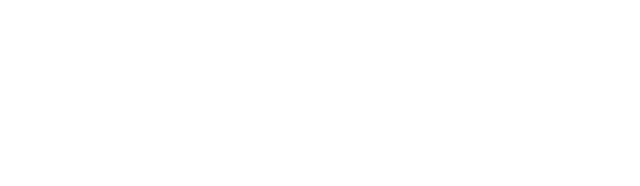
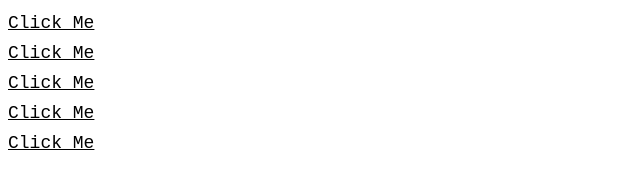
Before and after one commit to hendawee/theme, a plain HTML site: page index.html in a window 1280 px wide. Shown: the whole page, without its empty margins (0-640 px from the left). Drawn offline with Linux system fonts and the light colour scheme.

Commit message:
Make New Links

```diff
--- a/css/main.css
+++ b/css/main.css
@@ -1,3 +1,14 @@
-body{
-    font-size: 16px;
+ul
+,li{
+/* list-style: none; */
+padding: 0;
+margin: 0;
+list-style-type: none;
 }
+.lnks{
+
+    color: black;
+    font-family: 'Courier New', Courier, monospace;
+    font-size: 18px;
+    line-height: 30px;
+}
--- a/index.html
+++ b/index.html
@@ -11,7 +11,23 @@
 </head>
 
 <body>
-
+  <ul>
+    <li>
+      <a href="#" class="lnks">Click Me</a>
+    </li>
+    <li>
+      <a href="#" class="lnks">Click Me</a>
+    </li>
+    <li>
+      <a href="#" class="lnks">Click Me</a>
+    </li>
+    <li>
+      <a href="#" class="lnks">Click Me</a>
+    </li>
+    <li>
+      <a href="#" class="lnks">Click Me</a>
+    </li>
+  </ul>
 </body>
 
 </html>
```
Lines whose indentation alone changed are shown as unchanged.
